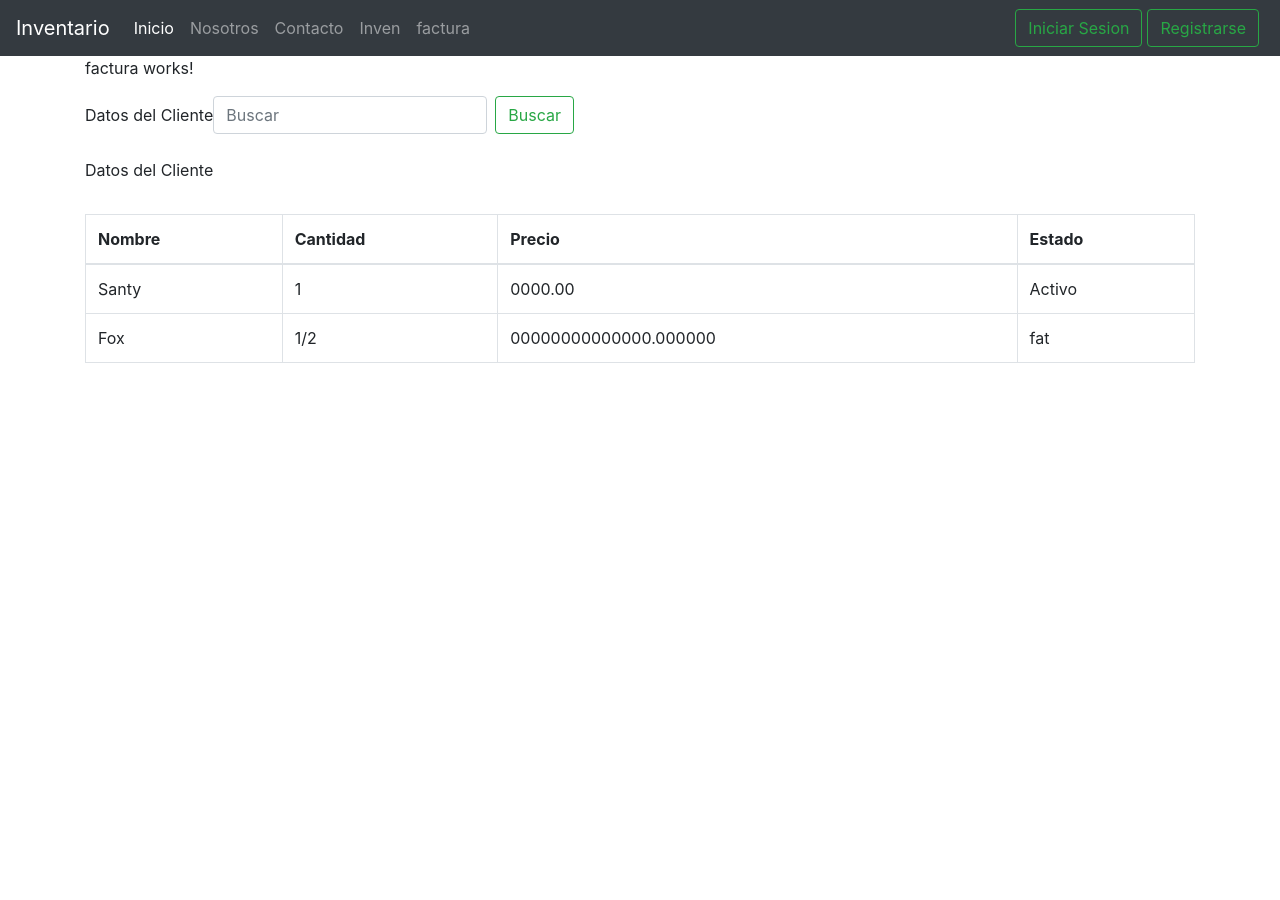
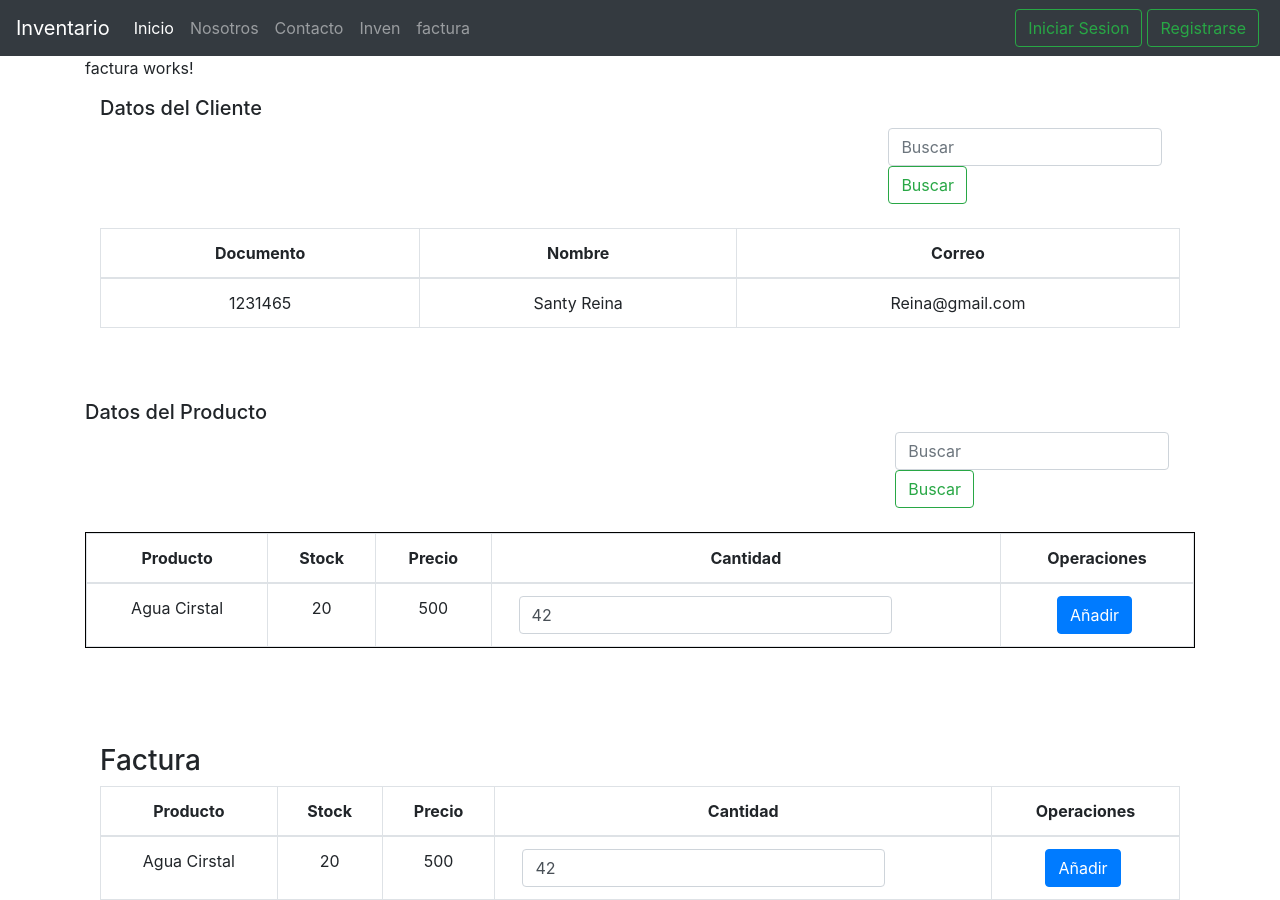
Before and after one commit to LexadoF/ProyectoSenasoft, an Angular app in the folder frontend/: page /factura in a window 1280 px wide. Before the commit the page ends 800 px from the top, so only its background shows below. Built offline with nearby package versions, Linux system fonts and the light colour scheme.

Commit message:
modificar factura
se modifico los formularios de factura.

```diff
--- a/frontend/src/app/components/factura/factura.component.css
+++ b/frontend/src/app/components/factura/factura.component.css
@@ -0,0 +1,10 @@
+.contenedorb {
+    margin-left: 73%;
+}
+
+.table {
+    border: 1pt solid black;
+    text-align: center;
+    margin: 0 auto;
+    border-collapse: collapse;
+}
--- a/frontend/src/app/components/factura/factura.component.html
+++ b/frontend/src/app/components/factura/factura.component.html
@@ -1,41 +1,92 @@
 <p>factura works!</p>
-<div>
+<div class="container">
+    <h5>Datos del Cliente</h5>
+    <div class="contenedorb">
+        <form class="form-inline my-2 my-lg-0">
+            <input class="form-control mr-sm-2" type="search" placeholder="Buscar" aria-label="Search">
+            <button class="btn btn-outline-success my-2 my-sm-0" type="submit">Buscar</button>
+        </form>
+    </div>
+    <br>
+    <table class="table table-bordered">
+        <thead>
+            <tr>
+                <th scope="col">Documento</th>
+                <th scope="col">Nombre</th>
+                <th scope="col">Correo</th>
+            </tr>
+        </thead>
+        <tbody>
+            <tr>
+                <td>1231465</td>
+                <td>Santy Reina</td>
+                <td>Reina@gmail.com</td>
+            </tr>
+        </tbody>
+    </table>
 
+</div>
+<br><br><br>
+
+<h5>Datos del Producto</h5>
+<div class="contenedorb">
     <form class="form-inline my-2 my-lg-0">
-        <label for="">Datos del Cliente</label>
         <input class="form-control mr-sm-2" type="search" placeholder="Buscar" aria-label="Search">
         <button class="btn btn-outline-success my-2 my-sm-0" type="submit">Buscar</button>
     </form>
 </div>
 <br>
-<div>
-    <label for="">Datos del Cliente</label>
-</div>
-<br>
 <div class="table">
-
     <table class="table table-bordered">
         <thead>
             <tr>
-                <th scope="col">Nombre</th>
-                <th scope="col">Cantidad</th>
+                <th scope="col">Producto</th>
+                <th scope="col">Stock</th>
                 <th scope="col">Precio</th>
-                <th scope="col">Estado</th>
+                <th>Cantidad</th>
+                <th scope="col">Operaciones</th>
             </tr>
         </thead>
         <tbody>
             <tr>
-                <td>Santy</td>
-                <td>1</td>
-                <td>0000.00</td>
-                <td>Activo</td>
-            </tr>
-            <tr>
-                <td>Fox</td>
-                <td>1/2</td>
-                <td>00000000000000.000000</td>
-                <td>fat</td>
+                <td>Agua Cirstal</td>
+                <td>20</td>
+                <td>500</td>
+                <td>
+                    <div class="col-10">
+                        <input class="form-control" type="number" value="42" id="example-number-input">
+                    </div>
+                </td>
+                <th><button class="btn btn-primary">Añadir</button></th>
             </tr>
         </tbody>
     </table>
 </div>
+<br><br><br><br>
+<div class="container">
+    <h3>Factura</h3>
+    <table class="table table-bordered">
+        <thead>
+            <tr>
+                <th scope="col">Producto</th>
+                <th scope="col">Stock</th>
+                <th scope="col">Precio</th>
+                <th>Cantidad</th>
+                <th scope="col">Operaciones</th>
+            </tr>
+        </thead>
+        <tbody>
+            <tr>
+                <td>Agua Cirstal</td>
+                <td>20</td>
+                <td>500</td>
+                <td>
+                    <div class="col-10">
+                        <input class="form-control" type="number" value="42" id="example-number-input">
+                    </div>
+                </td>
+                <th><button class="btn btn-primary">Añadir</button></th>
+            </tr>
+        </tbody>
+    </table>
+</div>
```
